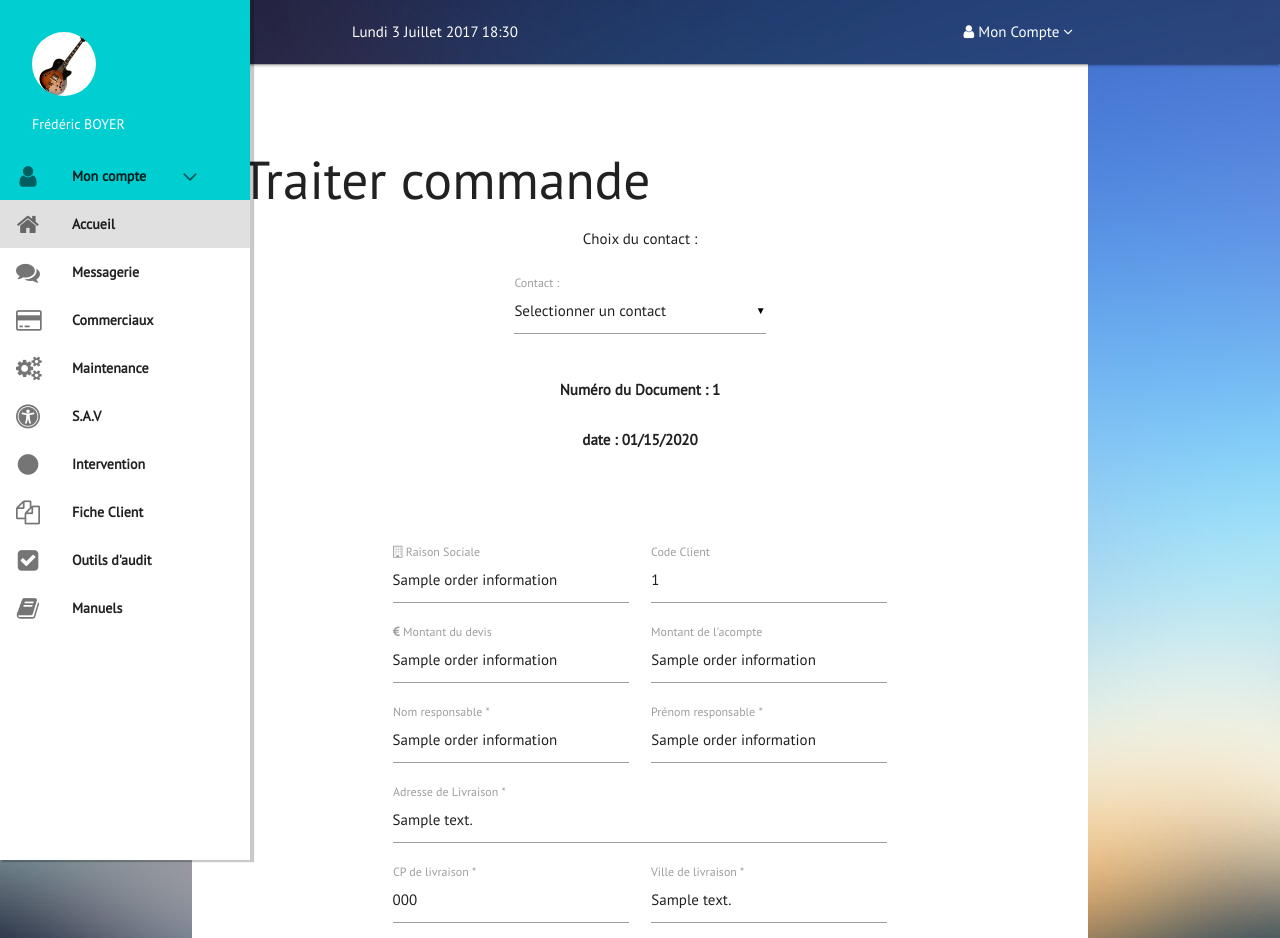
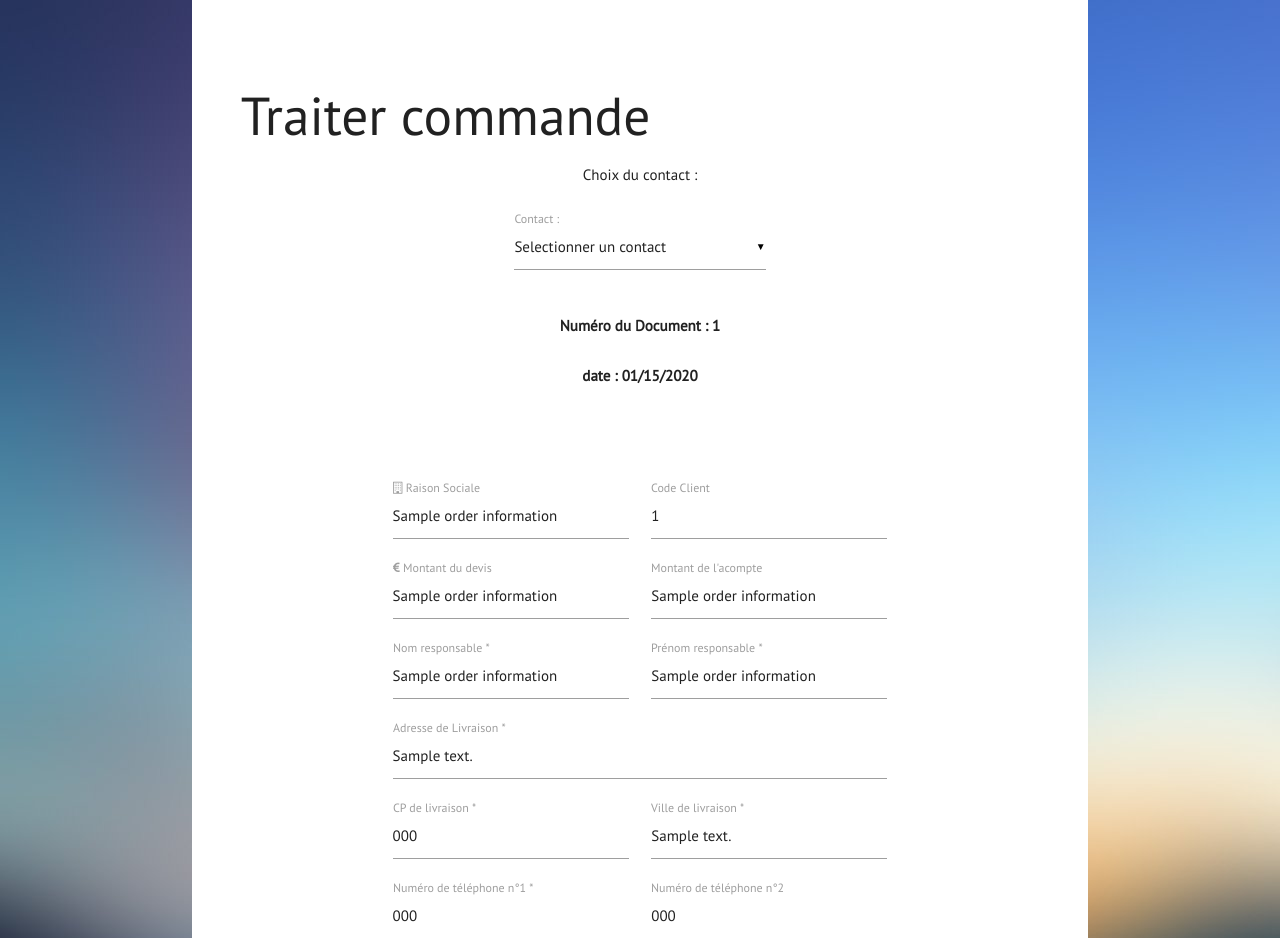
Before and after one commit to Sweezy974/commande, a PHP site: template views/order/new.html.twig in a window 1280 px wide. Shown: the top 938 px of the page. Run offline with PHP 8.4, Linux system fonts and the light colour scheme; the template is opened without the code that fills it: most values are stand-ins (such as "Sample title", 1, 10 or a date in 2020); some libraries are stand-ins or nearby versions.

Commit message:
lundi 3 Juillet 22h30

```diff
--- a/controllers/Controller.php
+++ b/controllers/Controller.php
@@ -23,4 +23,10 @@
 
         //
     }
+    public function checkIfUserIsLogged()
+    {
+        if (empty($_SESSION['username']) && empty($_SESSION['id'])) {
+            header("Location: /");
+        }
+    }
 }
--- a/models/Authenticator.php
+++ b/models/Authenticator.php
@@ -25,10 +25,10 @@
       $_SESSION['username'] =  $userInfo['login'];
       $_SESSION['lastname'] =  $userInfo['nom'];
       $_SESSION['firstname'] =  $userInfo['prenom'];
+      $_SESSION['email'] =  $userInfo['mail'];
       header("Location: ?c=order&t=index");
     }
     else {
-      $error = "erreur de connexion.Vérifier vos identifiants";
       header("Location: /?c=index");
     }
   }
--- a/views/base/navbar.html.twig
+++ b/views/base/navbar.html.twig
@@ -74,7 +74,7 @@
             <!-- <li><a href="#!">Déclarer un bug</a></li> -->
 
             <li class="divider"></li>
-            <li><a href="./c?=index&t=logout"><i class="fa fa-sign-out"></i>Déconnexion</a></li>
+            <li><a href="./?c=index&t=logout"><i class="fa fa-sign-out"></i>Déconnexion</a></li>
           </ul>
         </li>
           <?php echo $AdmBtnHTML; ?>
@@ -96,9 +96,9 @@
          <a href="#!user">
            <img class="circle" src="views/base/media/img/guitare.jpg">
          </a>
-         <a href="#!name"><span class="white-text name">Frédéric BOYER</span></a>
+         <a href="#!name"><span class="white-text name">{{ lastname }} {{ firstname| convert_encoding('UTF-8', 'ISO-8859-1') }}</span></a>
          <!-- <a href="/?action=logout"><span class="white-text email"><i class="fa fa-sign-out"></i>Déconnexion</span></a> -->
-         <a href="#!email"><span class="white-text email"><?php echo $_SESSION['mail'] ?></span></a>
+         <a href="#!email"><span class="white-text email">{{ email }}</span></a>
          <!-- <a href="/?action=logout"><span class="white-text email"><i class="fa fa-sign-out"></i>Déconnexion</span></a> -->
 
        </div>
@@ -125,7 +125,7 @@
              <li><a href="#!"><i class="fa fa-user-md"></i>Gérer mon compte</a></li>
              <li><a href="#!"><i class="fa fa-bar-chart"></i>Mes statistiques</a></li>
              <li class="divider"></li>
-             <li class=""><a href="/?action=logout"><i class="fa fa-sign-out"></i>Déconnexion</a></li>
+             <li class=""><a href="./?c=index&t=logout"><i class="fa fa-sign-out"></i>Déconnexion</a></li>
            </ul>
          </div>
        </li>
--- a/views/login/index.html.twig
+++ b/views/login/index.html.twig
@@ -29,11 +29,9 @@
               <input required  class="center" id="icon_telephone" type="password" class="validate" name="password" id="password">
               <label for="icon_telephone">Mot de passe</label>
             </div>
-            <div class="col s12 m12 l12">
+            <div class="col s12 m12 l12 center">
               <input type="submit" class="waves-effect waves-light btn" value="Connexion">
-              {% for errorj in errorlist %}
-              {{errorj.error}}
-              {% endfor %}
+              <p class="center">{{ error }}</p>
             </div>
           </div>
         </form>
--- a/views/order/index.html.twig
+++ b/views/order/index.html.twig
@@ -1,6 +1,4 @@
 {% include 'base/layout.html.twig'%}
-{% include 'base/navbar.html.twig'%}
-
 <!-- Container -->
 <div class="container dash col s12 m12 l7">
   <div class="row">
--- a/views/order/new.html.twig
+++ b/views/order/new.html.twig
@@ -7,7 +7,6 @@
 -->
 
 {% include "base/layout.html.twig"%}
-{% include "base/navbar.html.twig"%}
 {% for order in orderInformation %}
 {% block form %}
 <form id="sendOrder" action="?c=order&t=save" method="post">
```
Also changed, not shown: controllers/IndexController.php (+12 -5 lines), controllers/OrderController.php (+29 -15 lines).
